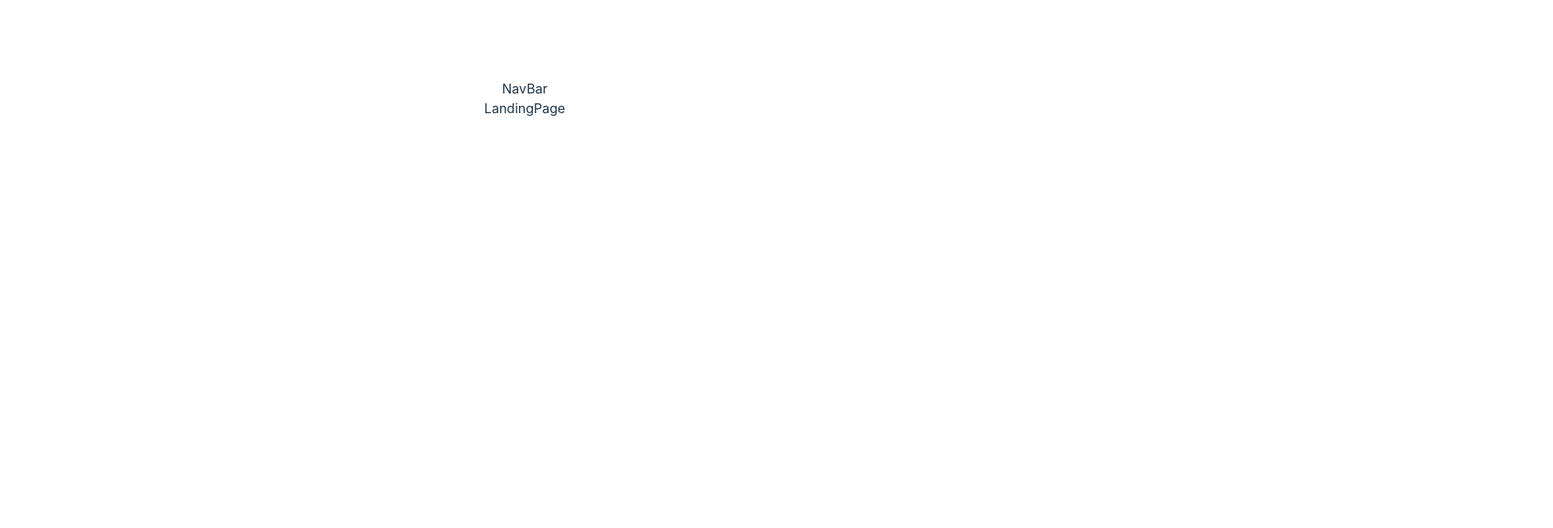
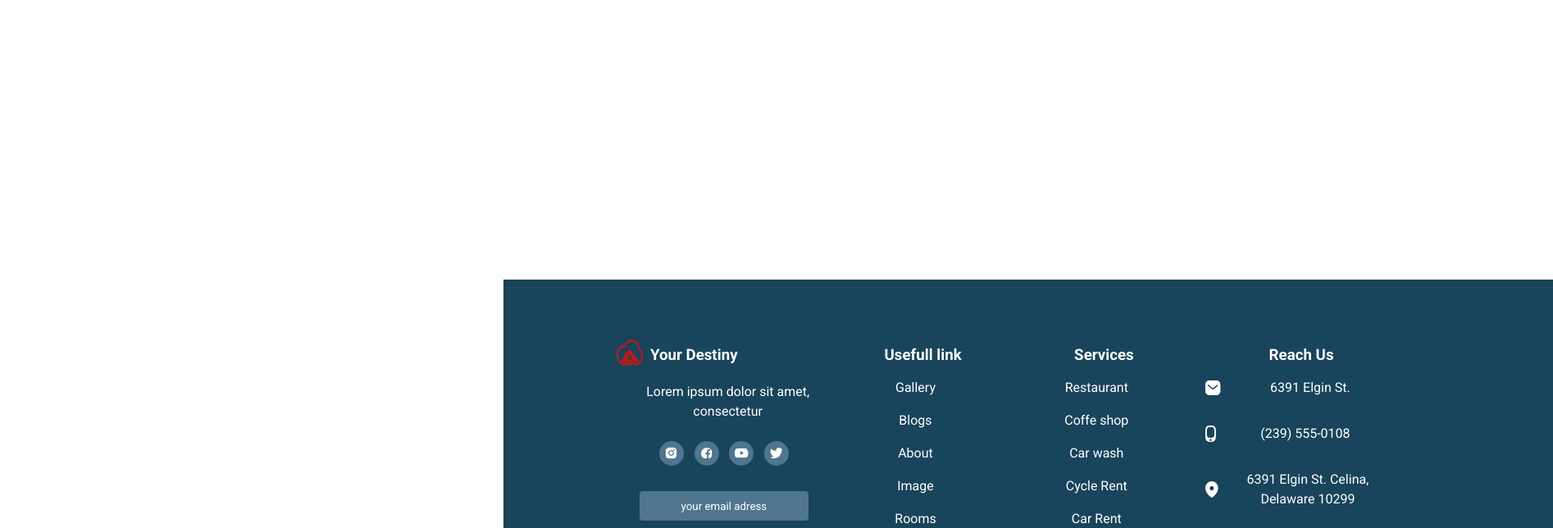
Before and after one commit to IgnacioPerezEtc/Proyecto-Final, a React (Vite) app in the folder client/: page / in a window 1280 px wide. Shown: the part 280-924 px from the top of the page at 82% size, 1894 px wide, since content can reach past the window. Before the commit the page ends 800 px from the top, so only its background shows below. Built offline with nearby package versions, Linux system fonts and the light colour scheme.

Commit message:
agregando el footer modularizado

```diff
--- a/client/src/components/LandingPage/LandingPage.jsx
+++ b/client/src/components/LandingPage/LandingPage.jsx
@@ -1,6 +1,11 @@
 import React from "react";
-
+import style from "./LandingPage.module.css";
+import Footer from "../Footer/Footer.jsx"
 const LandingPage = () => {
-  return <div>LandingPage</div>;
+  return (
+    <div>
+ <Footer />
+    </div>
+  );
 };
 export default LandingPage;
```
